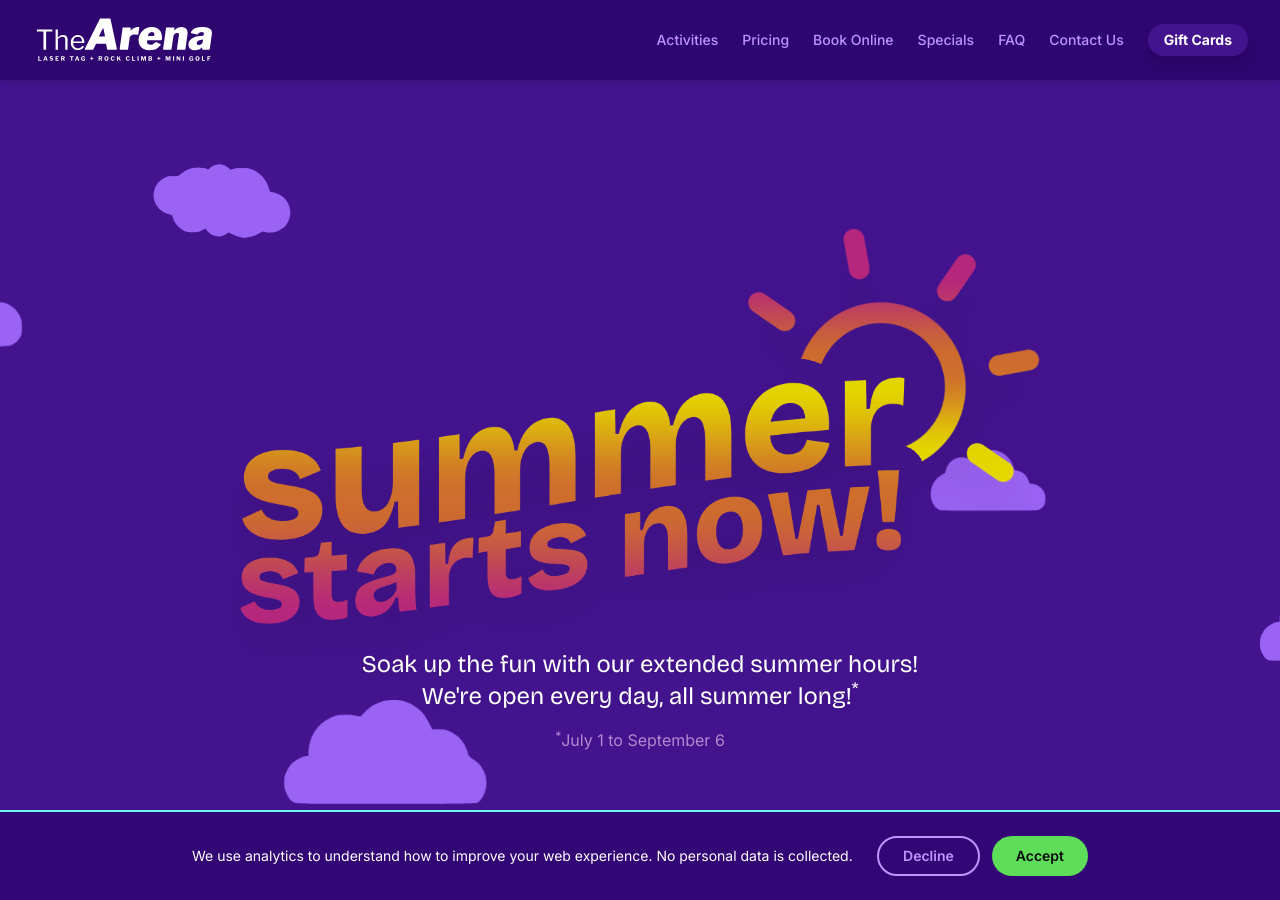
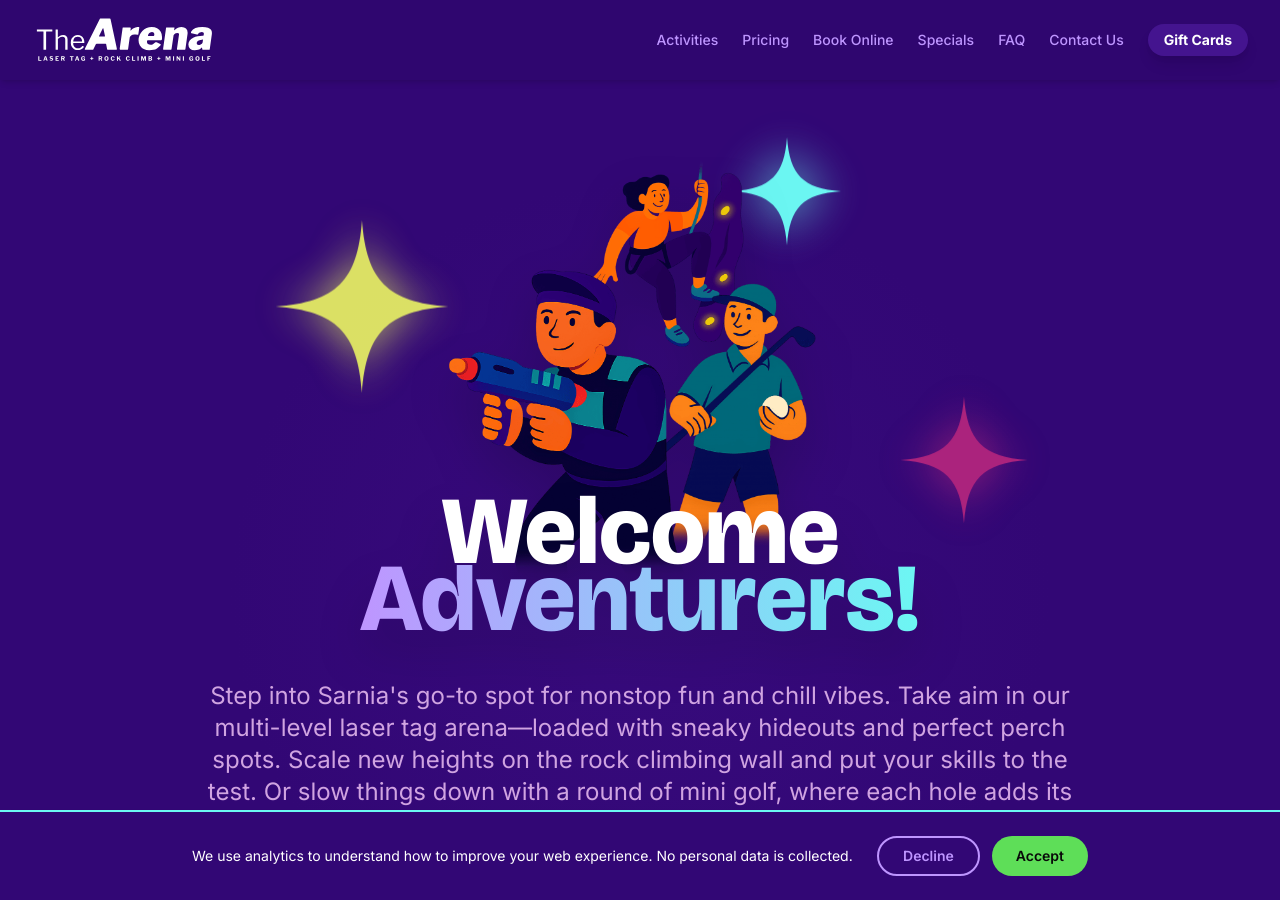
Before and after one commit to sarnialasertag/sarnialasertag.github.io, a Jekyll site: the page built from index.html, in a window 1280 px wide and 900 px high. Built offline with Jekyll 4.4.1, drawn with Linux system fonts in a browser that asks for light colours; nearby versions of some CDN libraries; some of the changed text lies outside the part shown.

Commit message:
update hours & promo

```diff
--- a/index.html
+++ b/index.html
@@ -3,42 +3,6 @@
 title: Home
 ---
 
-<section class="min-h-[50vh] md:min-h-[calc(100dvh-80px)] flex flex-col items-center justify-center bg-arena-purple relative px-4 py-12 text-center overflow-hidden">
-    <div class="absolute inset-0 z-0 pointer-events-none opacity-90">
-        <div class="absolute animate-drift-ltr" style="top: 20%; left: -20%;"><img src="/images/assets/cloud1.png" class="max-w-[200px] w-full"></div>
-        <div class="absolute animate-drift-rtl" style="top: 60%; right: -20%;"><img src="/images/assets/cloud2.png" class="max-w-[180px] w-full"></div>
-
-        <div class="hidden md:block absolute animate-drift-ltr" style="top: 10%; left: 5%;"><img src="/images/assets/cloud3.png" class="max-w-[150px] w-full"></div>
-        <div class="hidden md:block absolute animate-drift-rtl" style="top: 45%; right: 10%;"><img src="/images/assets/cloud1.png" class="max-w-[120px] w-full"></div>
-        <div class="hidden md:block absolute animate-drift-ltr" style="top: 75%; left: 15%;"><img src="/images/assets/cloud2.png" class="max-w-[220px] w-full"></div>
-    </div>
-
-    <div class="max-w-5xl mx-auto flex flex-col items-center relative z-10">
-        <img src="/images/assets/summer-Hero.png" alt="Summer Hours" class="w-full max-w-[500px] md:max-w-[800px] h-auto drop-shadow-2xl mb-6 object-contain">
-
-        <h2 class="text-lg md:text-2xl text-arena-white mb-4 leading-snug drop-shadow-md">
-            Soak up the fun with our extended summer hours! <br class="hidden md:block"> We're open every day, all summer long!<sup>*</sup>
-        </h2>
-
-        <p class="text-xs md:text-base text-arena-light-purple opacity-80 drop-shadow-sm">
-            <sup>*</sup>July 1 to September 6
-        </p>
-    </div>
-</section>
-
-<style>
-    @keyframes drift-ltr {
-        from { transform: translateX(0); }
-        to { transform: translateX(120vw); }
-    }
-    @keyframes drift-rtl {
-        from { transform: translateX(0); }
-        to { transform: translateX(-120vw); }
-    }
-
-    .animate-drift-ltr { animation: drift-ltr 100s linear infinite; }
-    .animate-drift-rtl { animation: drift-rtl 80s linear infinite; }
-</style>
 <section class="relative overflow-hidden pt-8 pb-24 md:pt-20 md:pb-48 bg-arena-dark-purple isolate">
     <div class="absolute inset-0 bg-[radial-gradient(circle_at_center,_var(--tw-gradient-stops))] from-arena-purple/30 via-arena-dark-purple to-arena-dark-purple pointer-events-none -z-10"></div>
 
--- a/js/businessHours.js
+++ b/js/businessHours.js
@@ -1,11 +1,11 @@
 export function updateBusinessHours() {
     const scheduleConfig = {
         default_hours: {
-            sunday: "12PM - 6PM",
-            montuesday: "12PM - 6PM",
-            wednesday: "12PM - 6PM",
-            thursday: "12PM - 6PM",
-            friday: "12PM - 10PM",
+            sunday: "11AM - 7PM",
+            montuesday: "Closed",
+            wednesday: "4PM - 8PM",
+            thursday: "4PM - 8PM",
+            friday: "4PM - 10PM",
             saturday: "12PM - 10PM"
         },
         holidays: {
```
